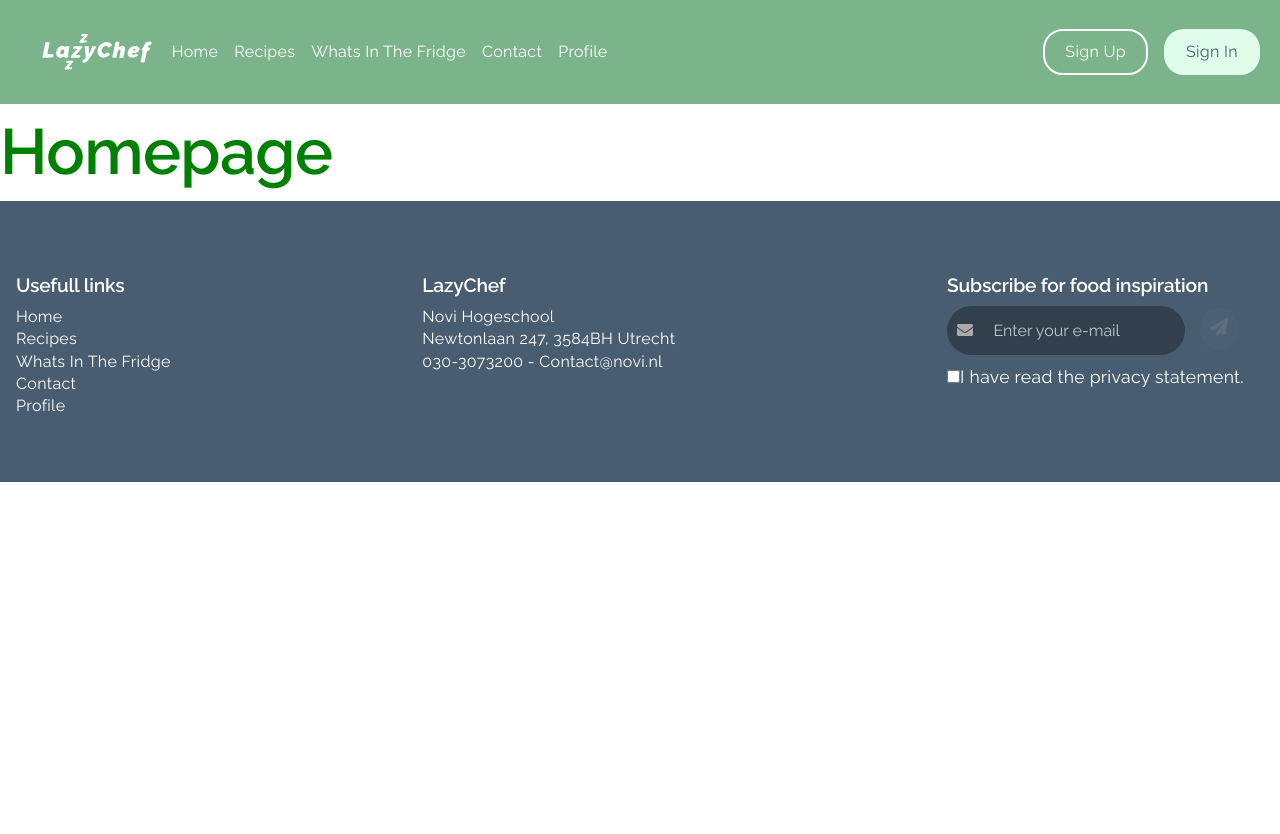
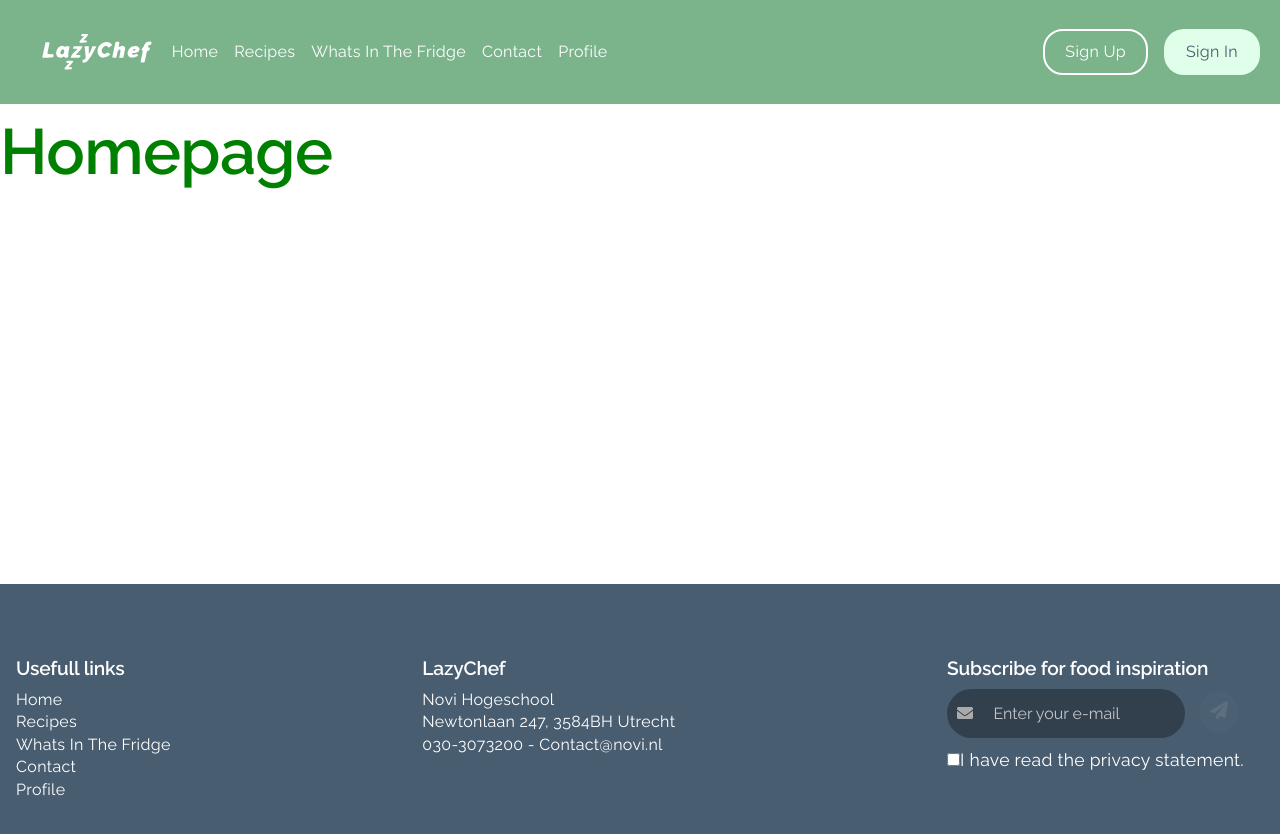
Before and after one commit to RovdH/eindopdracht-frontend-RvdH, a React (Vite) app: page / in a window 1280 px wide. Shown: the top 834 px of the page. Before the commit the page ends 800 px from the top, so only its background shows below. Built offline with nearby package versions, Linux system fonts and the light colour scheme.

Commit message:
small global wrapper tweak to ensure good baseview

```diff
--- a/src/App.css
+++ b/src/App.css
@@ -1,22 +1,10 @@
 @import url('https://fonts.googleapis.com/css2?family=Raleway:wght@300;400;500;600;700&display=swap');
 
 /*----------------------GLOBAL WRAPPERS-----------------------*/
-.outer-wrapper {
+main {
   display: flex;
   flex-direction: column;
-  justify-content: center;
-  align-items: center;
-  width: 100%;
-  background-color: #f0f0f0;
-}
-
-.inner-wrapper {
-  display: flex;
-  flex-direction: row;
-  justify-content: center;
-  width: 100%;
-  max-width: 1400px;
-  background-color: #fff;
+  min-height: 60vh;
 }
 
 /*----------------------GLOBAL TYPOGRAPHY---------------------*/
```
